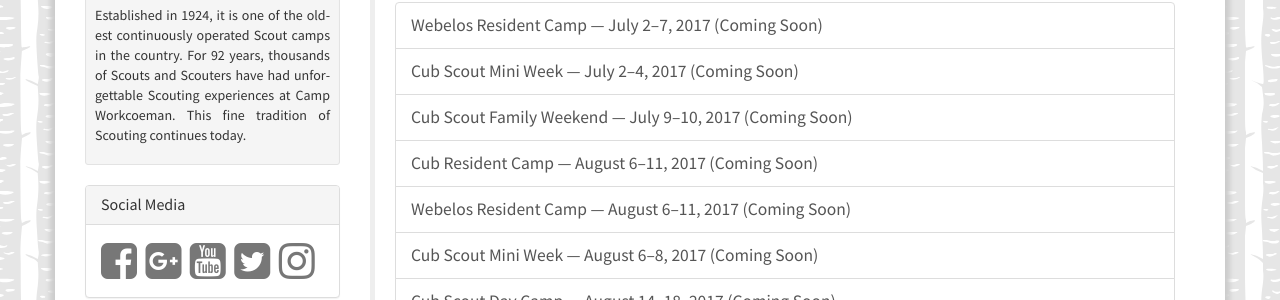
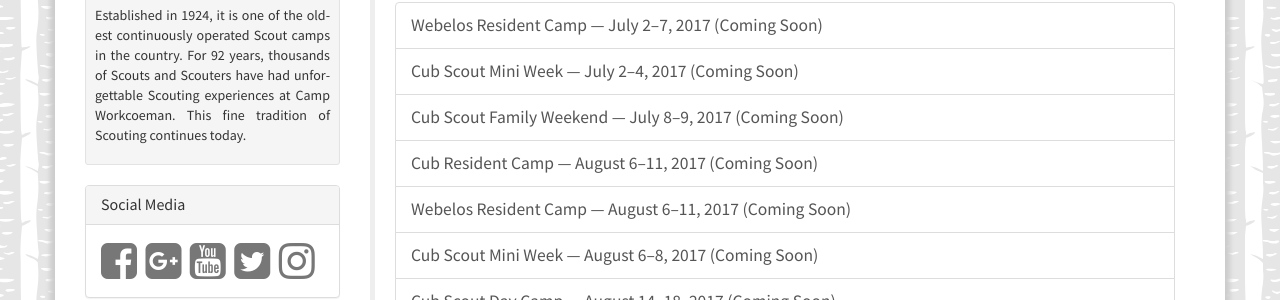
Before and after one commit to campworkcoeman/campworkcoeman.org, a Jekyll site: the page built from cub-scouts/register.md, in a window 1280 px wide. Shown: the part 437-737 px from the top of the page. Built offline with Jekyll 4.4.1, drawn with Linux system fonts in a browser that asks for light colours; nearby versions of some CDN libraries; Markdown is read by kramdown in place of the engine named in the settings.

Commit message:
Updated Cub Family Weekend date.

```diff
--- a/cub-scouts/register.md
+++ b/cub-scouts/register.md
@@ -13,7 +13,7 @@ Below, you will find links to the council website to register for each camp prog
 > %list-group%
 > <a href="{{ site.url }}/#" class="list-group-item">Webelos Resident Camp --- July 2--7, 2017 (Coming Soon)</a>
 > <a href="{{ site.url }}/#" class="list-group-item">Cub Scout Mini Week --- July 2--4, 2017 (Coming Soon)</a>
-> <a href="{{ site.url }}/#" class="list-group-item">Cub Scout Family Weekend --- July 9--10, 2017 (Coming Soon)</a>
+> <a href="{{ site.url }}/#" class="list-group-item">Cub Scout Family Weekend --- July 8--9, 2017 (Coming Soon)</a>
 > <a href="{{ site.url }}/#" class="list-group-item">Cub Resident Camp --- August 6--11, 2017 (Coming Soon)</a>
 > <a href="{{ site.url }}/#" class="list-group-item">Webelos Resident Camp --- August 6--11, 2017 (Coming Soon)</a>
 > <a href="{{ site.url }}/#" class="list-group-item">Cub Scout Mini Week --- August 6--8, 2017 (Coming Soon)</a>
```
Also changed, not shown: cubcamp2017.md (+1 -1 lines).
